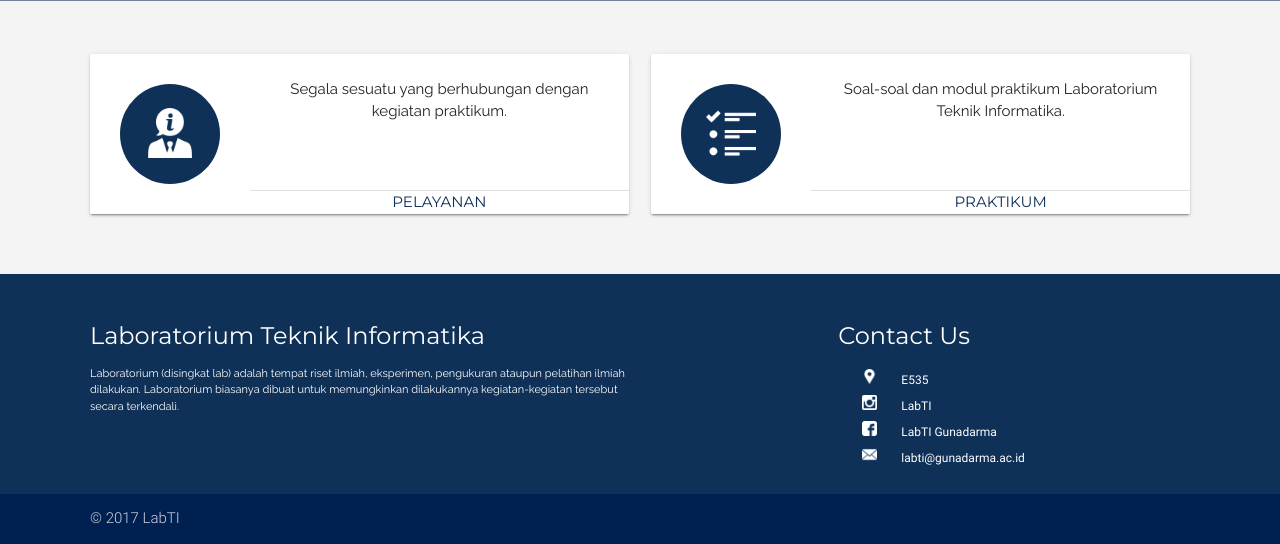
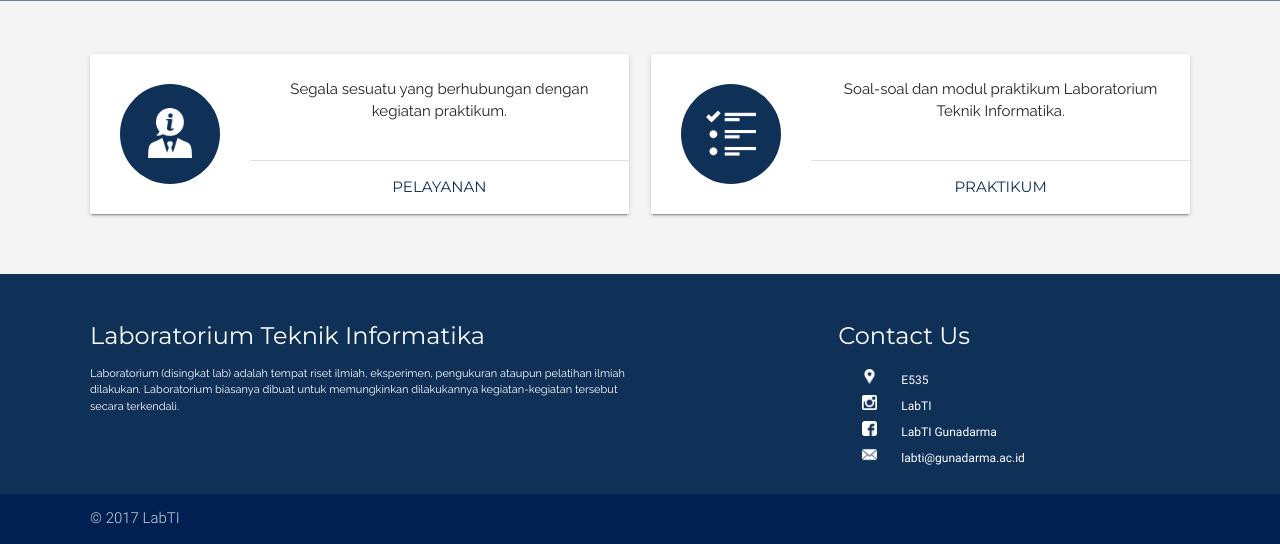
Before and after one commit to alfonkris/LabTI, a CodeIgniter app: page /labti/ in a window 1280 px wide. Shown: the part 399-943 px from the top of the page. Run offline with CodeIgniter, Linux system fonts and the light colour scheme; some libraries are stand-ins or nearby versions.

Commit message:
modify style for home.php

```diff
--- a/application/views/home.php
+++ b/application/views/home.php
@@ -69,7 +69,7 @@
           <p>Segala sesuatu yang berhubungan dengan kegiatan praktikum.</p>
         </div>
         <!-- <div class="card-action"> -->
-          <input class="waves-effect waves-light card-action" type="submit" value="PELAYANAN" href="http://infinite01.website/pelayanan">
+          <a class="waves-effect waves-light card-action" href="http://infinite01.website/pelayanan">PELAYANAN</a>
 					<!-- <div>PELAYANAN</div> -->
 
         <!-- </div> -->
--- a/asset/css/home.css
+++ b/asset/css/home.css
@@ -86,7 +86,7 @@
   border-top: 1px solid rgba(100, 100, 100, 0.2) !important;
   font-family: 'Montserrat';
   font-weight: 500;
-  padding: 0px !important;
+  padding: 1em !important;
 }
 
 .card-action:hover{
```
